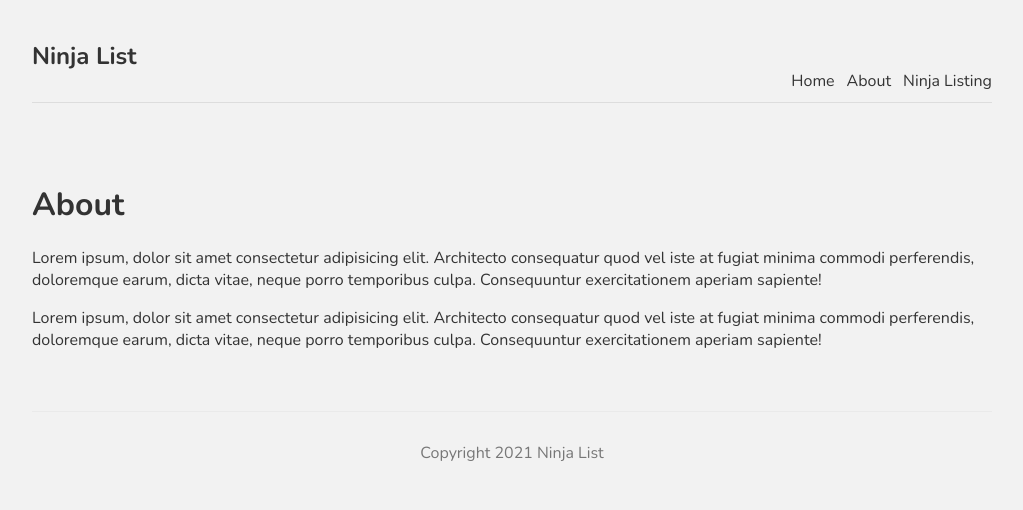
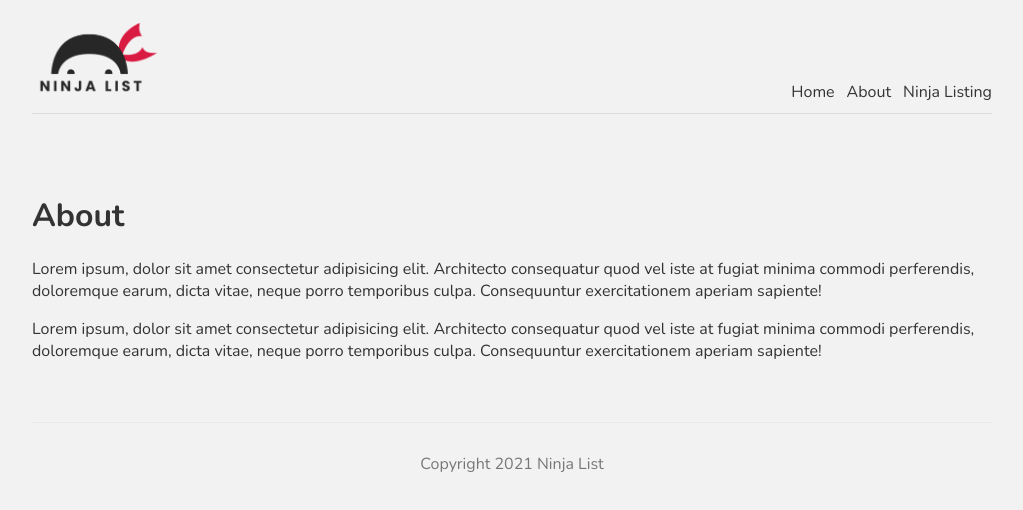
Before and after one commit to Bateristico/nextjs-ninja-list, a Next.js app: page /about in a window 1280 px wide. Shown: the top 510 px of the page, without its empty margins (128-1151 px from the left). Built offline with nearby package versions, Linux system fonts and the light colour scheme.

Commit message:
9. Images and metadata

```diff
--- a/components/Navbar.js
+++ b/components/Navbar.js
@@ -1,10 +1,11 @@
 import Link from 'next/link';
+import Image from 'next/image';
 
 const Navbar = () => {
     return (
         <nav>
             <div className="logo">
-                <h1>Ninja List</h1>
+                <Image src="/logo.png" width={128} height={77}/>
             </div>
             <Link href="/"><a>Home</a></Link>
             <Link href="/about"><a>About</a></Link>
--- a/pages/about.js
+++ b/pages/about.js
@@ -1,10 +1,18 @@
+import Head from 'next/head';
+
 const About = () => {
     return (
-        <div>
-            <h1>About</h1>
-            <p>Lorem ipsum, dolor sit amet consectetur adipisicing elit. Architecto consequatur quod vel iste at fugiat minima commodi perferendis, doloremque earum, dicta vitae, neque porro temporibus culpa. Consequuntur exercitationem aperiam sapiente!</p>
-            <p>Lorem ipsum, dolor sit amet consectetur adipisicing elit. Architecto consequatur quod vel iste at fugiat minima commodi perferendis, doloremque earum, dicta vitae, neque porro temporibus culpa. Consequuntur exercitationem aperiam sapiente!</p>
-        </div>
+        <>
+        <Head>
+            <title>Ninja List | About</title>
+            <meta name="keywords" content="ninjas"/>
+        </Head>
+            <div>
+                <h1>About</h1>
+                <p>Lorem ipsum, dolor sit amet consectetur adipisicing elit. Architecto consequatur quod vel iste at fugiat minima commodi perferendis, doloremque earum, dicta vitae, neque porro temporibus culpa. Consequuntur exercitationem aperiam sapiente!</p>
+                <p>Lorem ipsum, dolor sit amet consectetur adipisicing elit. Architecto consequatur quod vel iste at fugiat minima commodi perferendis, doloremque earum, dicta vitae, neque porro temporibus culpa. Consequuntur exercitationem aperiam sapiente!</p>
+            </div>
+        </>
     );
 }
 
--- a/pages/index.js
+++ b/pages/index.js
@@ -6,6 +6,11 @@
 
 export default function Home() {
   return (
+    <>
+      <Head>
+        <title>Ninja List | Home</title>
+        <meta name="keywords" content="ninjas"/>
+      </Head>
       <div>
         <h1 className={styles.title}>Homepage</h1>
           <p className={styles.text}>Lorem ipsum, dolor sit amet consectetur adipisicing elit. Architecto consequatur quod vel iste at fugiat minima commodi perferendis, doloremque earum, dicta vitae, neque porro temporibus culpa. Consequuntur exercitationem aperiam sapiente!</p>
@@ -14,5 +19,6 @@
             <a className={styles.btn}>See Ninja Listing</a>
           </Link>
       </div>
+    </>
   )
 }
```
Also changed, not shown: public/logo.png (added). Lines whose indentation alone changed are shown as unchanged.
